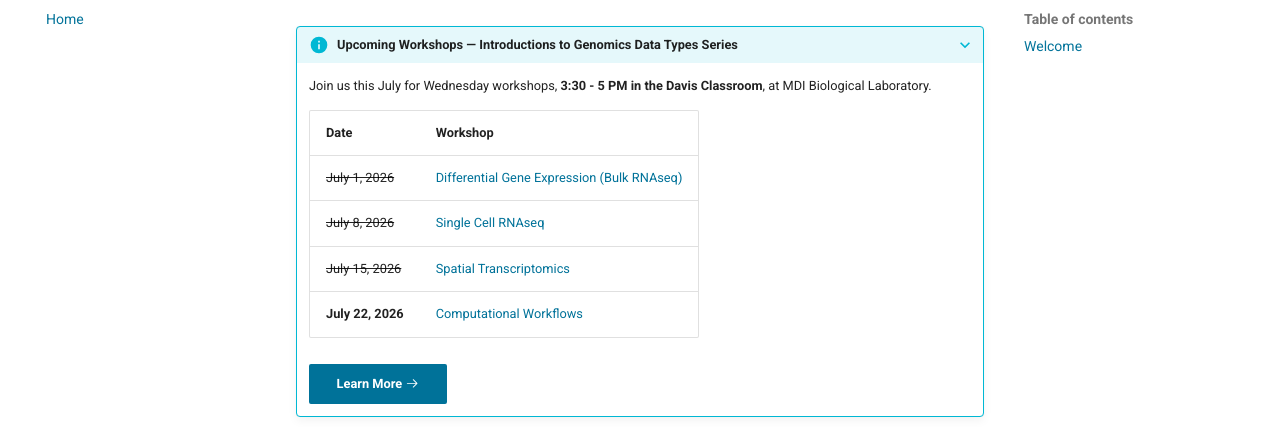
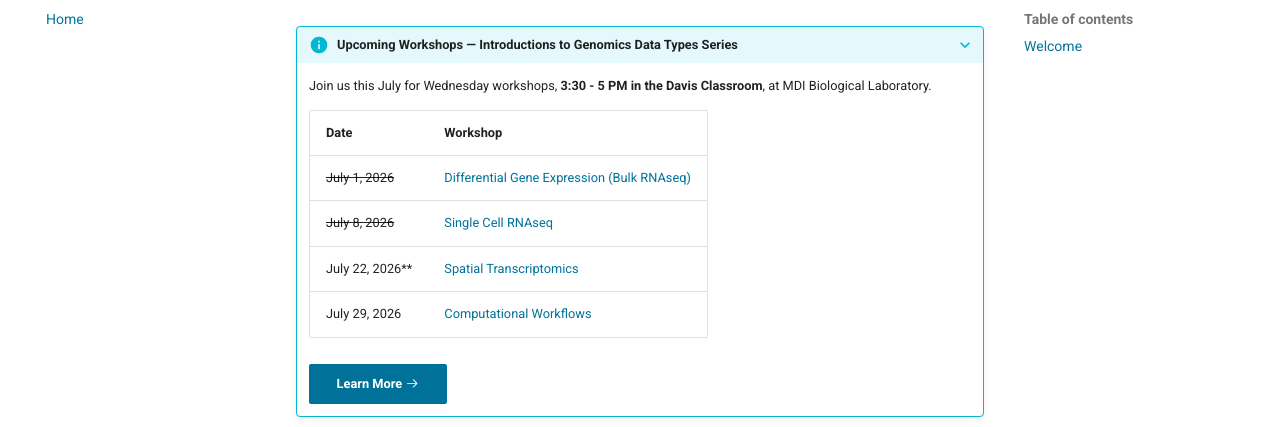
Before and after one commit to mdibl/mdibl.github.io, an MkDocs documentation site: the page built from docs/index.md, in a window 1280 px wide and 1249 px high. Shown: the part 140-567 px from the top of the window. Built offline with MkDocs 1.6.1 and Material for MkDocs 9.7.7, drawn with Linux system fonts in a browser that asks for light colours; comment, search, counter and statistics services are not loaded.

Commit message:
update home page

```diff
--- a/docs/index.md
+++ b/docs/index.md
@@ -5,9 +5,9 @@
     | Date | Workshop |
     |------|----------|
     | <s>July 1, 2026</s>  | [Differential Gene Expression (Bulk RNAseq)](bulkDGE/index.md) |
-    |<s>July 8, 2026</s> | [Single Cell RNAseq](scRNAseq/index.md) |
-    | <s>July 15, 2026</s> | [Spatial Transcriptomics](spatial/index.md) |
-    | **July 22, 2026** | [Computational Workflows ](workflows/index.md) |
+    | <s>July 8, 2026</s> | [Single Cell RNAseq](scRNAseq/index.md) |
+    | July 22, 2026** | [Spatial Transcriptomics](spatial/index.md) |
+    | July 29, 2026 | [Computational Workflows ](workflows/index.md) |
 
     [Learn More :octicons-arrow-right-24:](introDataTypes/index.md){ .md-button .md-button--primary }
 
```
